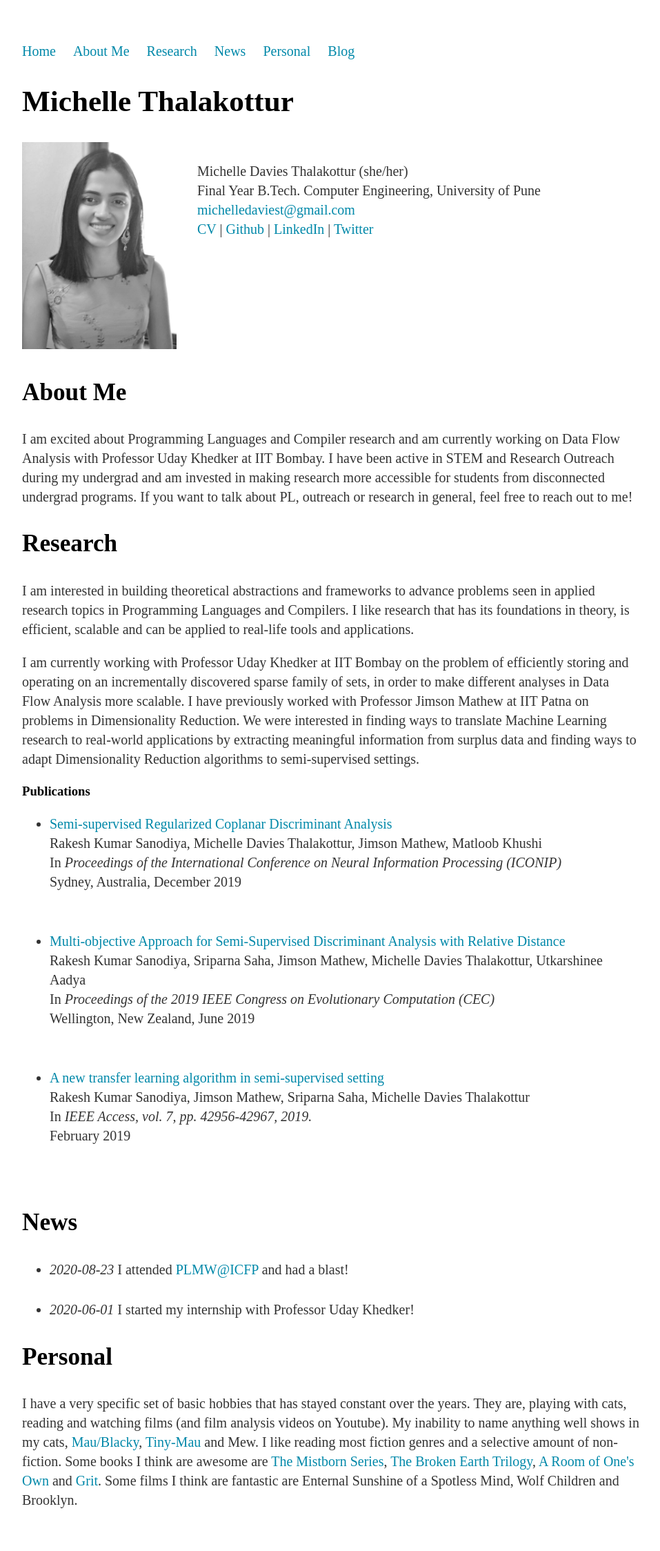
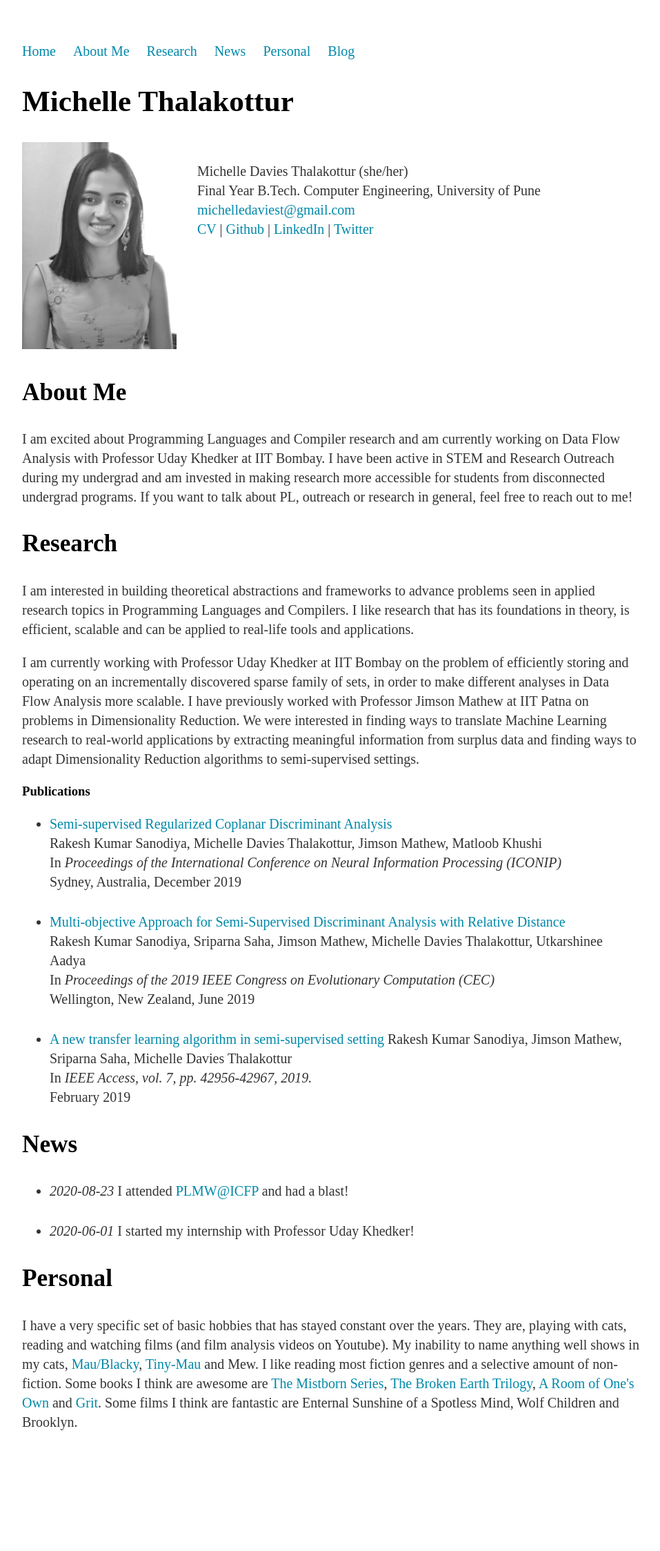
Before and after one commit to michelledaviest/michelledaviest.github.io, a Jekyll site: the page built from index.html, in a window 1280 px wide. Shown: the whole page at 69% size, without its empty margins (160-1117 px from the left). Built offline with Jekyll 4.4.1, drawn with Linux system fonts in a browser that asks for light colours; some web fonts are replaced; after the commit the page ends 2135 px from its top, so only the background shows below that.

Commit message:
remove br after list item

```diff
--- a/index.html
+++ b/index.html
@@ -25,17 +25,17 @@ title: Michelle Thalakottur
 		Rakesh Kumar Sanodiya, Michelle Davies Thalakottur, Jimson Mathew, Matloob Khushi<br>
 		In <i>Proceedings of the International Conference on Neural Information Processing (ICONIP)</i><br>
 		Sydney, Australia, December 2019
-	</li><br>
+	</li>
 	<li><a href="https://ieeexplore.ieee.org/document/8790027">Multi-objective Approach for Semi-Supervised Discriminant Analysis with Relative Distance</a><br>
 		Rakesh Kumar Sanodiya, Sriparna Saha, Jimson Mathew, Michelle Davies Thalakottur, Utkarshinee Aadya <br>
 		In <i>Proceedings of the 2019 IEEE Congress on Evolutionary Computation (CEC)</i><br>
 		Wellington, New Zealand, June 2019
-	</li><br>
-	<li><a href="https://ieeexplore.ieee.org/document/8675725">A new transfer learning algorithm in semi-supervised setting</a><br>
+	</li>
+	<li><a href="https://ieeexplore.ieee.org/document/8675725">A new transfer learning algorithm in semi-supervised setting</a>
 		Rakesh Kumar Sanodiya, Jimson Mathew, Sriparna Saha, Michelle Davies Thalakottur<br>
 		In <i>IEEE Access, vol. 7, pp. 42956-42967, 2019.</i><br>
 		February 2019
-	</li><br>
+	</li>
 	</ul>
 </div>
 
```
